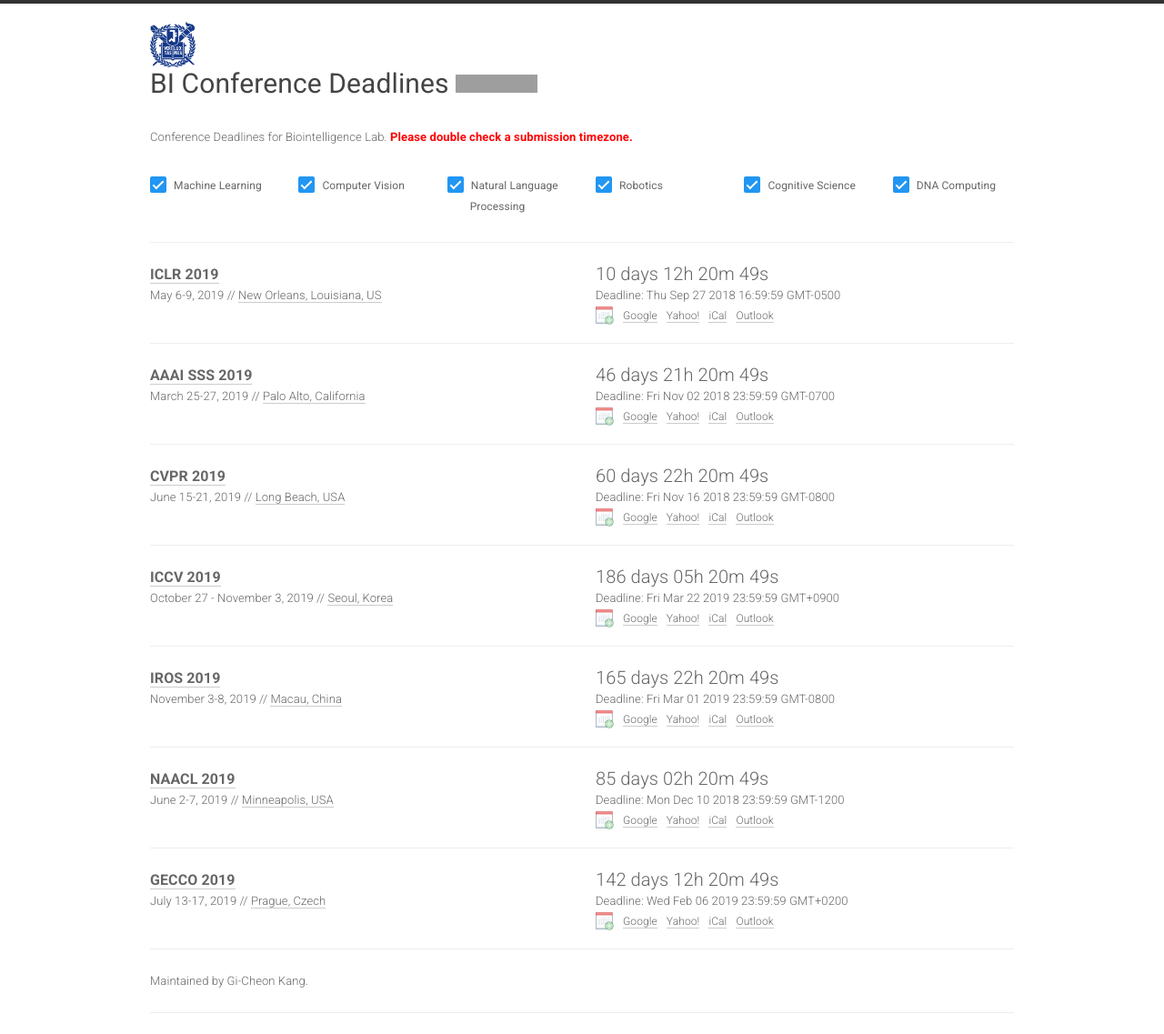
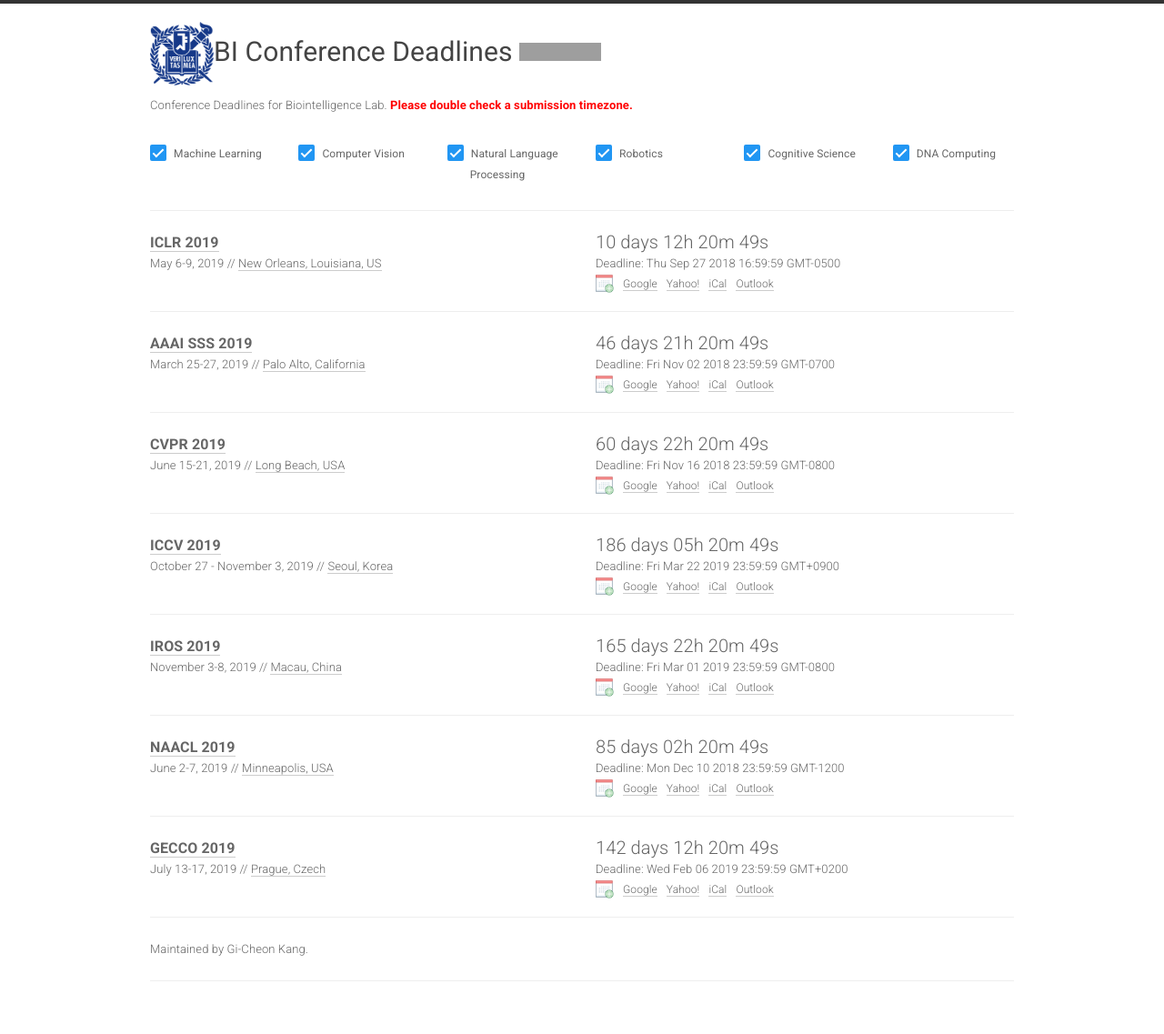
Before and after one commit to biconf/biconf.github.io, a Jekyll site: the page built from index.html, in a window 1280 px wide. Shown: the whole page at 91% size. Built offline with Jekyll 4.4.1, drawn with Linux system fonts in a browser that asks for light colours; nearby versions of some CDN libraries; after the commit the page ends 1102 px from its top, so only the background shows below that; grey boxes are pictures that could not be loaded.

Commit message:
Update home.html

```diff
--- a/_layouts/home.html
+++ b/_layouts/home.html
@@ -25,7 +25,7 @@
             <div class="row">
                 <div class="col-xs-12 col-sm-8">
                   <h1>
-                    <img src="/static/img/snu.gif" width="50px" height="50px"><p>{{ site.title }}
+                    <img src="/static/img/snu.gif" width="70px" height="70px">{{ site.title }}
                     <iframe src="https://ghbtns.com/github-btn.html?user={{ site.github_username }}&repo={{ site.github_repo }}&type=star&count=true" frameborder="0" scrolling="0" width="170px" height="20px"></iframe>
                   </h1>
                 </div>
```
